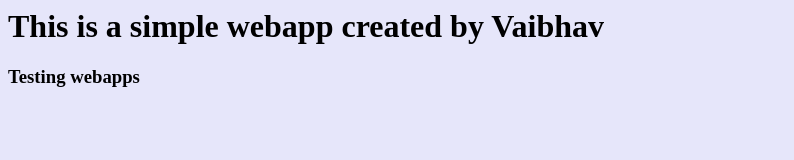
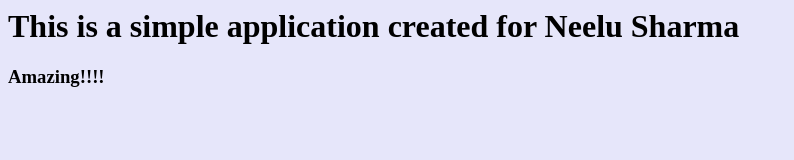
Before and after one commit to vsharma-github/first-repo, a plain HTML site: page Index.html in a window 1280 px wide. Shown: the whole page, without its empty margins (0-794 px from the left). Drawn offline with Linux system fonts and the light colour scheme.

Commit message:
Update Index.html

```diff
--- a/Index.html
+++ b/Index.html
@@ -1,6 +1,6 @@
 <html>
 <body bgcolor="#E6E6FA">
-  <h1>This is a simple webapp created by Vaibhav</h1>
-  <h3>Testing webapps</h3>
+  <h1>This is a simple application created for Neelu Sharma</h1>
+  <h3>Amazing!!!!</h3>
 </body>
 </html>
```
